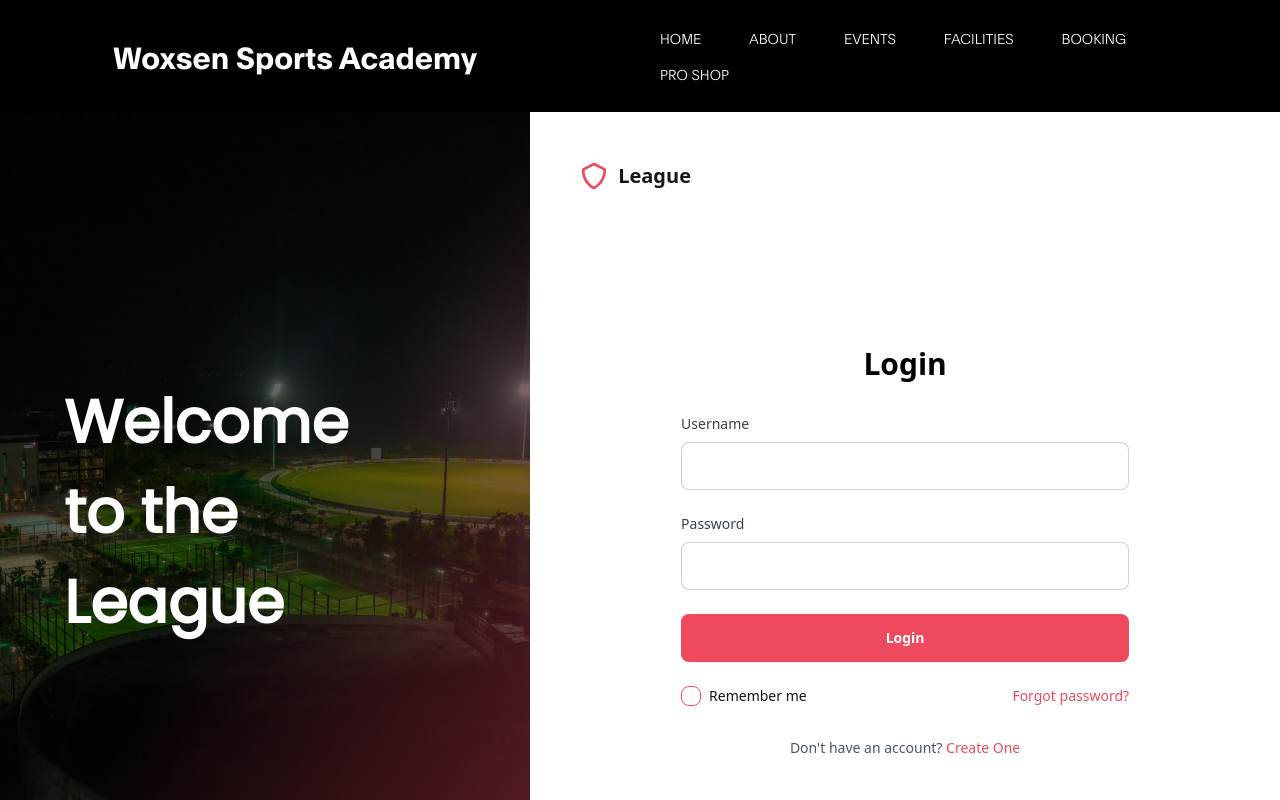
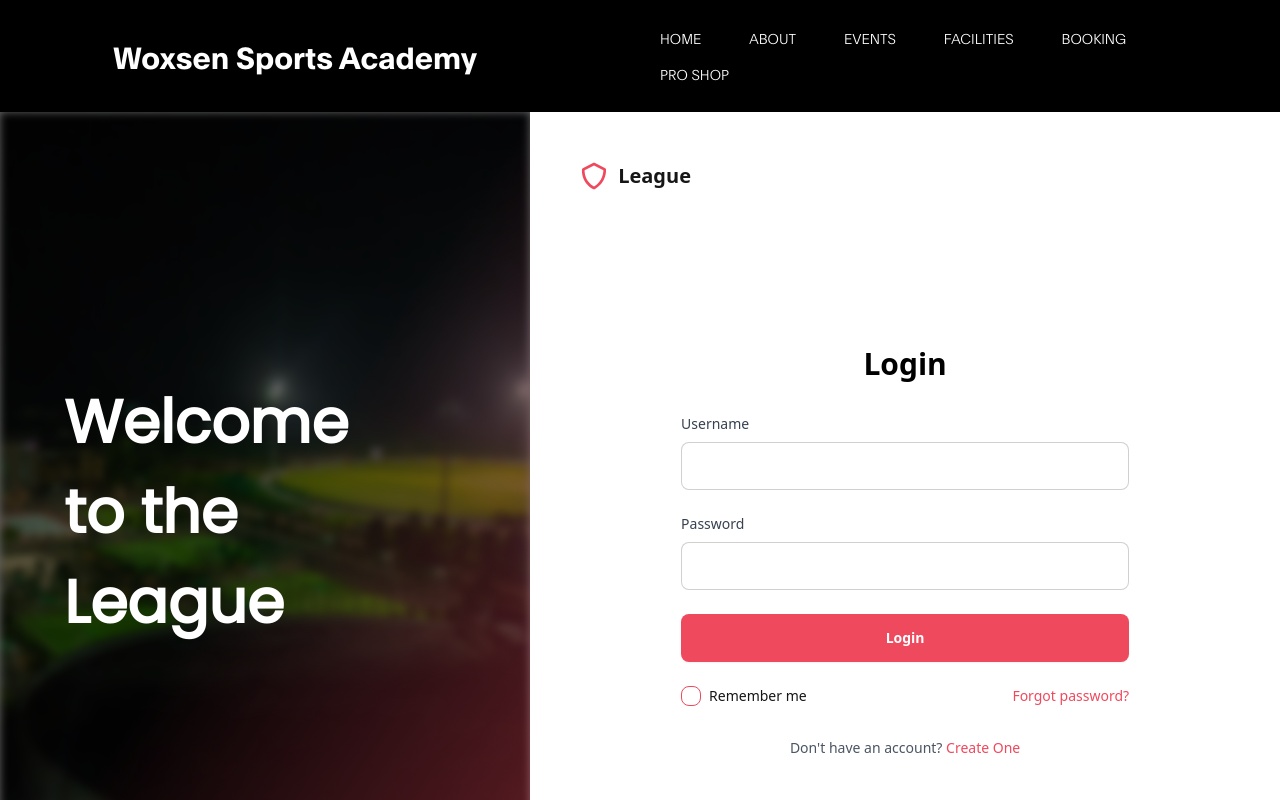
Before and after one commit to CODEX-WoU/NewLeague, a React (Vite) app in the folder client/: page /auth/signin in a window 1280 px wide. Shown: the top 800 px of the page. Built offline with nearby package versions, Linux system fonts and the light colour scheme.

Commit message:
Updated: blurred hero background in sign-in page

```diff
--- a/client/src/pages/auth/signin/HeroBackground.tsx
+++ b/client/src/pages/auth/signin/HeroBackground.tsx
@@ -8,6 +8,7 @@ export const HeroBackground = () => {
         style={{
           backgroundImage: `url(${Img})`,
           backgroundRepeat: "no-repeat",
+          filter: "blur(4px)",
         }}
       />
 
```
